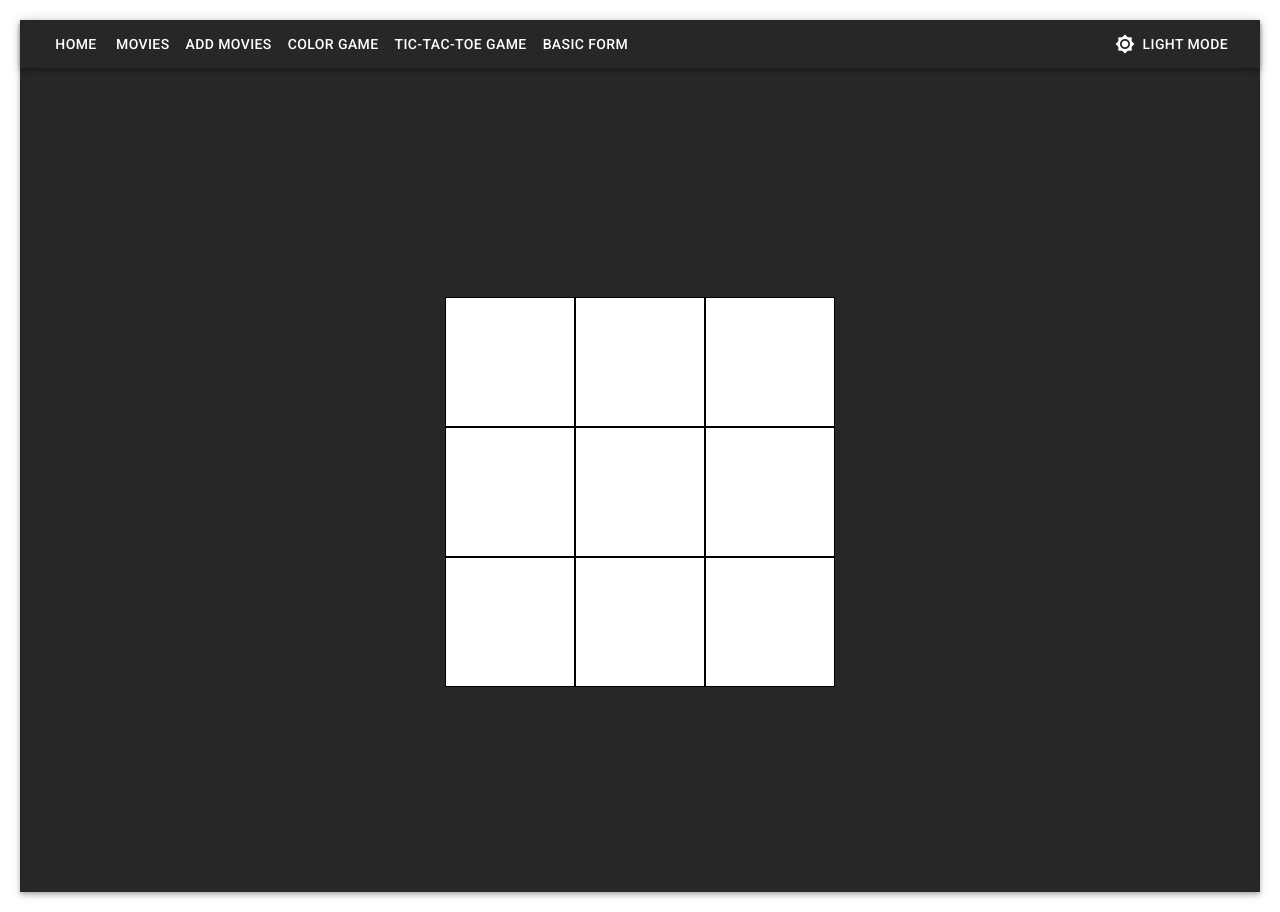
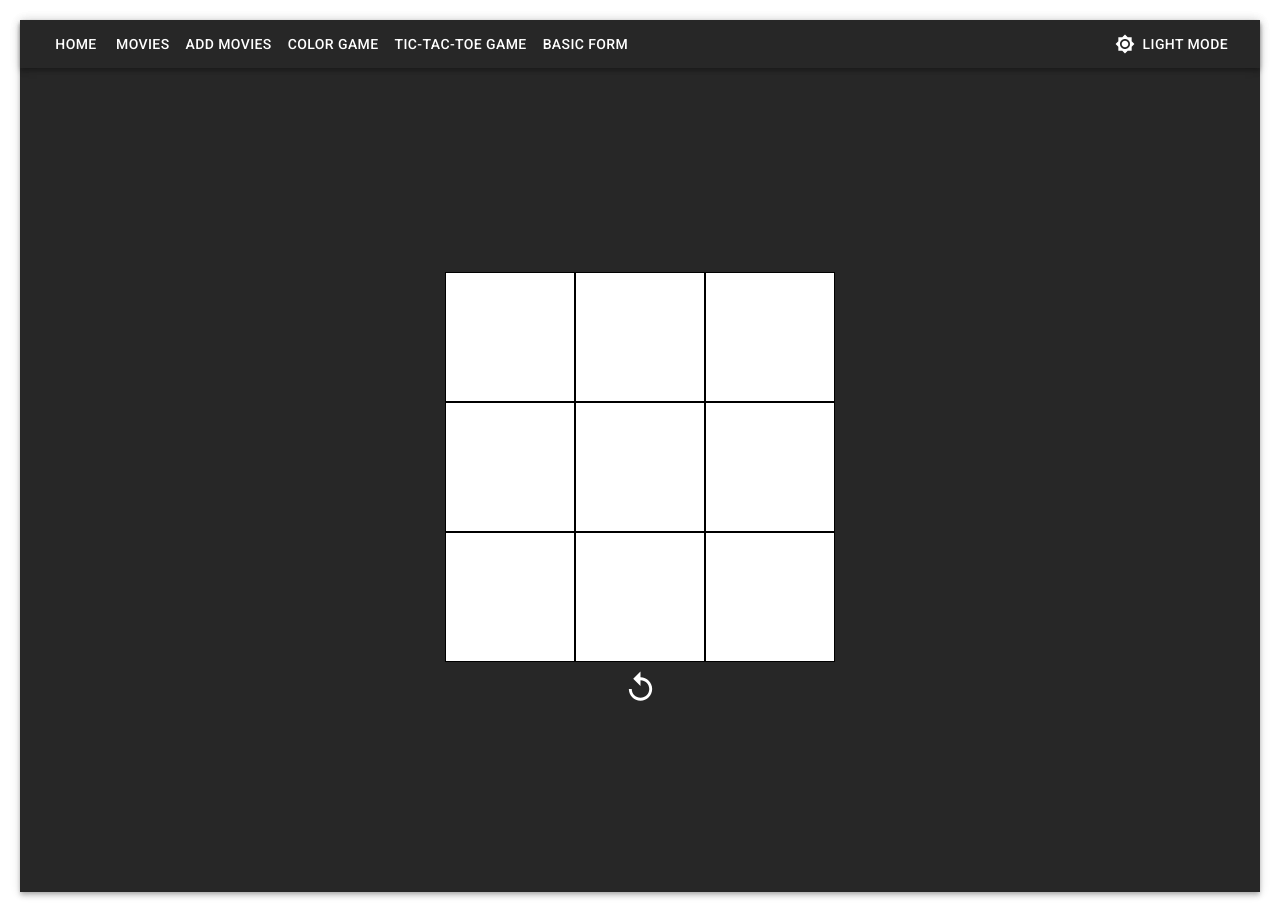
Before and after one commit to vrushabhmungelwar/movies, a React (Create React App) app: page /tic-tac-toe in a window 1280 px wide. Built offline with nearby package versions, Linux system fonts and the light colour scheme.

Commit message:
tic_tac_reset

```diff
--- a/src/App.js
+++ b/src/App.js
@@ -68,6 +68,7 @@
   //       "Alita, a battle cyborg, is revived by Ido, a doctor, who realises that she actually has the soul of a teenager. Alita then sets out to learn about her past and find her true identity.",
   //   },
   // ];
+
   const history = useHistory();
   const [mode, setMode] = useState("dark");
   const theme = createTheme({
--- a/src/EditMovie.js
+++ b/src/EditMovie.js
@@ -103,7 +103,7 @@
         onBlur={handleBlur}
         label="Rating"
         error={errors.rating && touched.rating}
-        helperText=      {errors.rating && touched.rating && errors.rating}
+        helperText={errors.rating && touched.rating && errors.rating}
         variant="standard"
       />
 
--- a/src/TicTacToe.js
+++ b/src/TicTacToe.js
@@ -1,6 +1,9 @@
 import { useState } from "react";
 // import useWindowSize from "react-use/lib/useWindowSize";
 // import Confetti from "react-confetti";
+import { useHistory } from "react-router-dom";
+import IconButton from "@mui/material/IconButton";
+import ReplayIcon from "@mui/icons-material/Replay";
 import { GameBox } from "./GameBox";
 
 export function TicTacToe() {
@@ -50,6 +53,8 @@
       setIsXTurn(!isXTurn);
     }
   };
+  const history = useHistory();
+
   return (
     <div className="full-game">
       {/* {winner ? <Confetti width={width} height={height} gravity={0.03} /> : ""} */}
@@ -63,6 +68,9 @@
         ))}
       </div>
       {winner ? <h2>Winner is: {winner}</h2> : ""}
+      <IconButton onClick={() => history.go(0)}>
+        <ReplayIcon fontSize="large" />
+      </IconButton>
     </div>
   );
 }
```
Also changed, not shown: src/App.css (line endings or trailing spaces).
